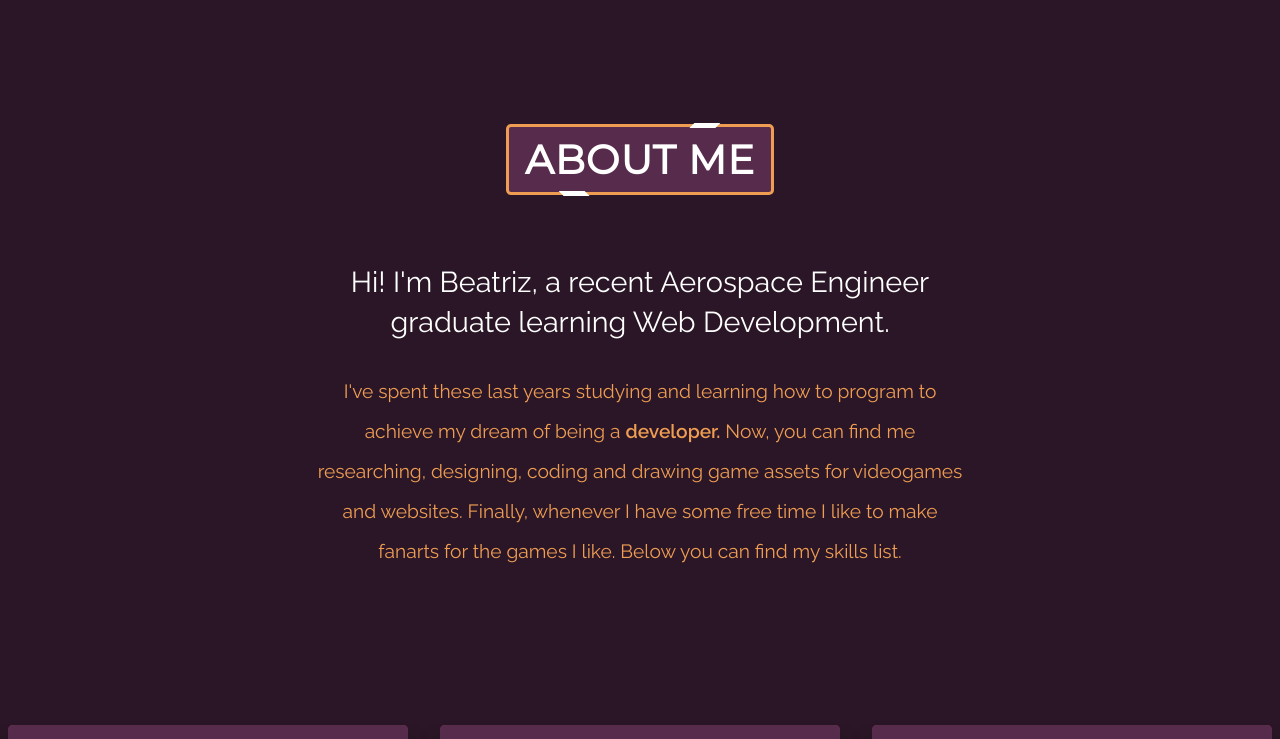
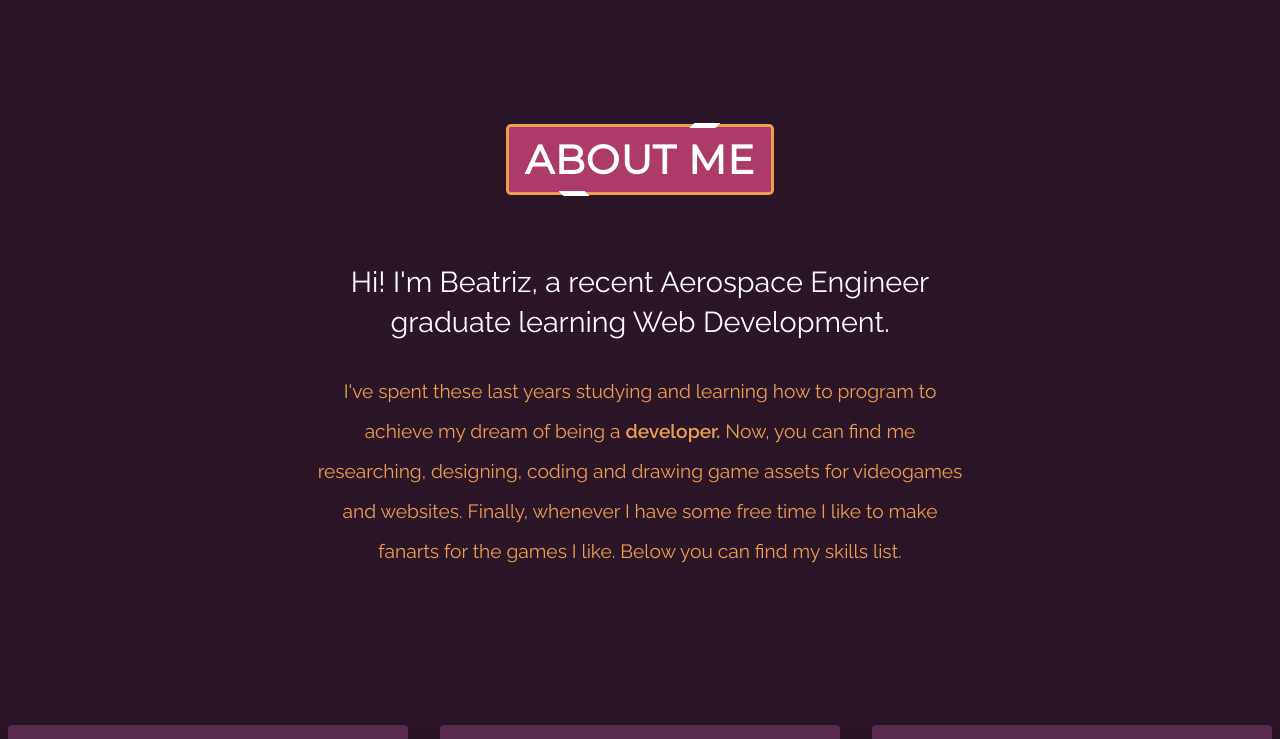
Before and after one commit to Xhiel23/Portfolio, a website: page index.html in a window 1280 px wide. Shown: the part 1560-2299 px from the top of the page. Drawn offline with nearby package versions, Linux system fonts and the light colour scheme.

Commit message:
minor fix

```diff
--- a/scss/_section.scss
+++ b/scss/_section.scss
@@ -189,7 +189,7 @@ section{
       text-decoration: none;
       border: 0.2em solid $baseColor3;
       border-radius: 5px;
-      background-color: $baseColor1;
+      background-color: $baseColor2;
       padding: 0.5em 1em;
       @include flexPosition(row,nowrap,center,center);
       &::before {
```
Also changed, not shown: css/styles.css.
